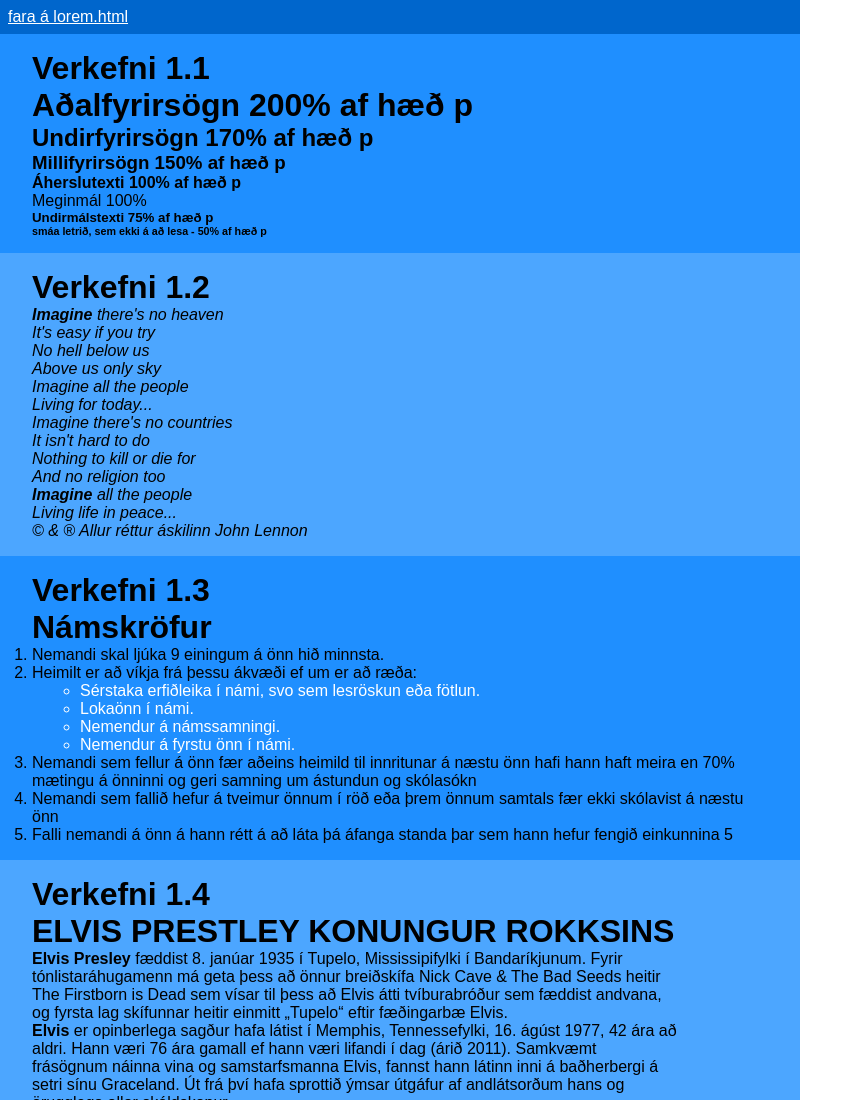
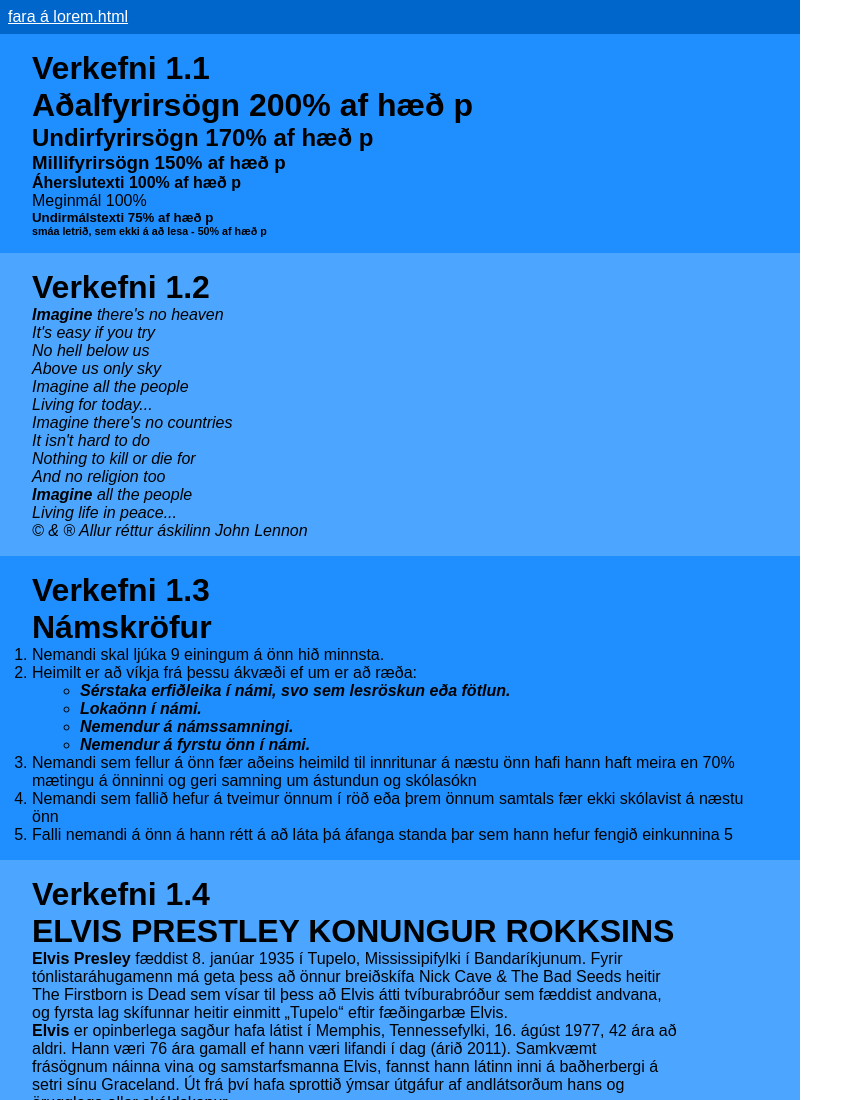
Before and after one commit to marteinnsi/verkefni-1, a plain HTML site: page index.html in a window 1280 px wide. Shown: the top 1100 px of the page, without its empty margins (0-863 px from the left). Drawn offline with Linux system fonts and the light colour scheme.

Commit message:
breyta ul

```diff
--- a/main.css
+++ b/main.css
@@ -31,8 +31,10 @@ a.navigate {
 ul {
     list-style-type:circle;
     padding-left: 3em;
-    color: white;
-    }
+    font-style: italic;
+    color: black;
+    font-weight: 800;
+}
 
 .texti {
     font-style: italic;
```
